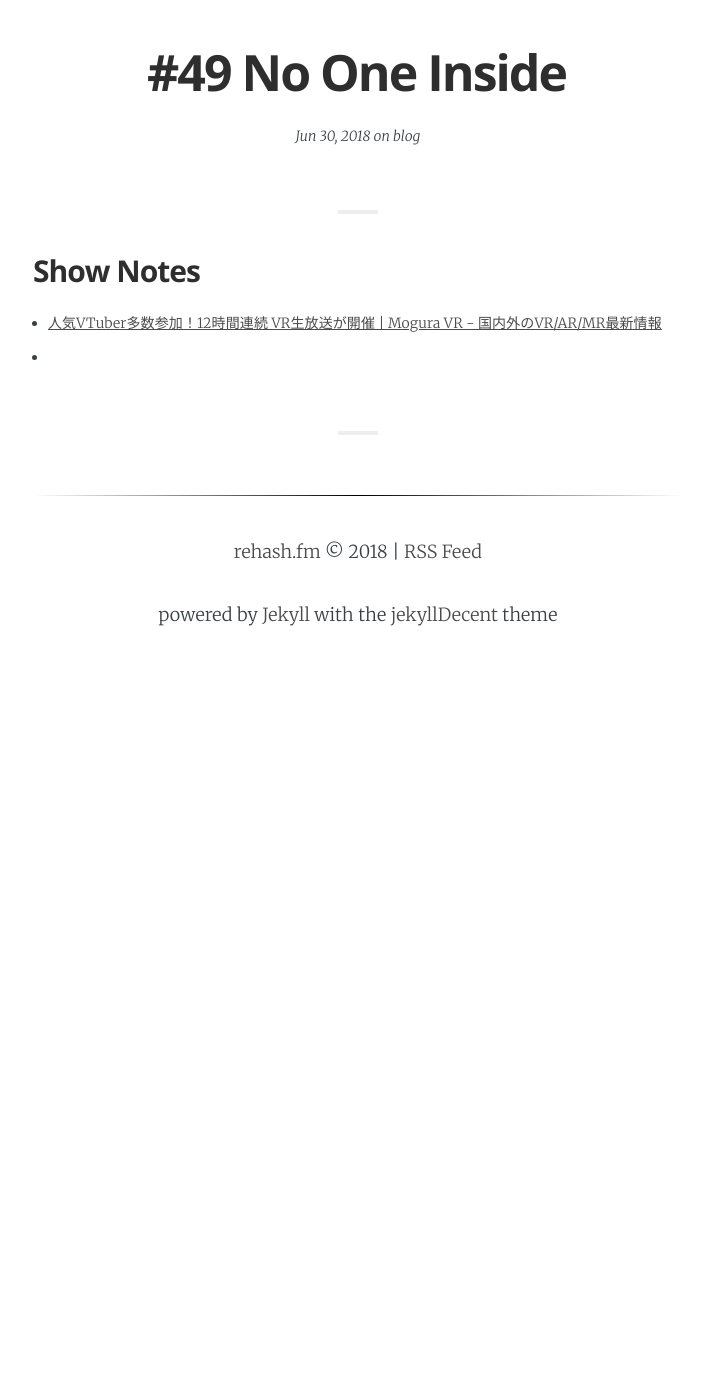
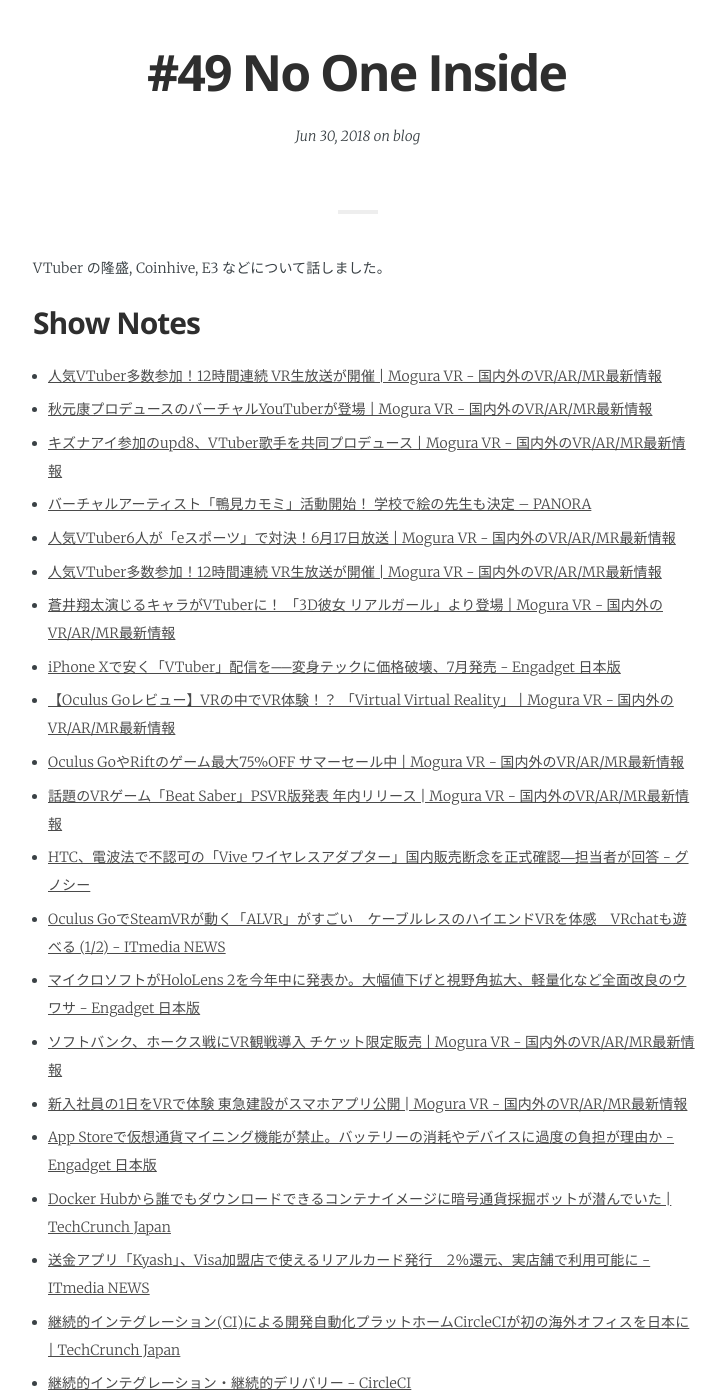
Before and after one commit to rehashfm/rehash.fm, a Jekyll site: the page built from _posts/2018-07-01-49.md, in a window 1280 px wide and 1400 px high, scrolled down 346 px. Shown: the whole window, without its empty margins (282-1007 px from the left). Built offline with Jekyll 4.4.1, drawn with Linux system fonts in a browser that asks for light colours; some web fonts are replaced; before the commit the page ends 976 px from its top, so only the background shows below that; some of the changed text lies outside the part shown.

Commit message:
add links

```diff
--- a/_posts/2018-07-01-49.md
+++ b/_posts/2018-07-01-49.md
@@ -5,9 +5,37 @@
 tags:              blog
 category:          Blog
 author:            smile-0yen,azihsoyn
-excerpt:
+excerpt:           VTuber の隆盛, Coinhive, E3 などについて話しました。
 ---
+VTuber の隆盛, Coinhive, E3 などについて話しました。
 
 ## Show Notes
 - [人気VTuber多数参加！12時間連続 VR生放送が開催 \| Mogura VR \- 国内外のVR/AR/MR最新情報](https://www.moguravr.com/phi-matsuri/){:target="_blank"}
--
+- [秋元康プロデュースのバーチャルYouTuberが登場 \| Mogura VR \- 国内外のVR/AR/MR最新情報](https://www.moguravr.com/fujimasakura-vtuber/){:target="_blank"}
+- [キズナアイ参加のupd8、VTuber歌手を共同プロデュース \| Mogura VR \- 国内外のVR/AR/MR最新情報](https://www.moguravr.com/yuni-vtuber/){:target="_blank"}
+- [バーチャルアーティスト「鴨見カモミ」活動開始！ 学校で絵の先生も決定 – PANORA](http://panora.tokyo/65102/){:target="_blank"}
+- [人気VTuber6人が「eスポーツ」で対決！6月17日放送 \| Mogura VR \- 国内外のVR/AR/MR最新情報](https://www.moguravr.com/vtuber-e-sports/){:target="_blank"}
+- [人気VTuber多数参加！12時間連続 VR生放送が開催 \| Mogura VR \- 国内外のVR/AR/MR最新情報](https://www.moguravr.com/phi-matsuri/){:target="_blank"}
+- [蒼井翔太演じるキャラがVTuberに！ 「3D彼女 リアルガール」より登場 \| Mogura VR \- 国内外のVR/AR/MR最新情報](https://www.moguravr.com/3dkanojo-vtuber/){:target="_blank"}
+- [iPhone Xで安く「VTuber」配信を──変身テックに価格破壊、7月発売 \- Engadget 日本版](https://japanese.engadget.com/2018/06/12/iphone-x-vtuber-7/){:target="_blank"}
+- [【Oculus Goレビュー】VRの中でVR体験！？ 「Virtual Virtual Reality」 \| Mogura VR \- 国内外のVR/AR/MR最新情報](https://www.moguravr.com/virtual-virtual-reality/){:target="_blank"}
+- [Oculus GoやRiftのゲーム最大75%OFF サマーセール中 \| Mogura VR \- 国内外のVR/AR/MR最新情報](https://www.moguravr.com/oculus-summer-sale/){:target="_blank"}
+- [話題のVRゲーム「Beat Saber」PSVR版発表 年内リリース \| Mogura VR \- 国内外のVR/AR/MR最新情報](https://www.moguravr.com/psvr-beat-saber/){:target="_blank"}
+- [HTC、電波法で不認可の「Vive ワイヤレスアダプター」国内販売断念を正式確認―担当者が回答 \- グノシー](https://gunosy.com/articles/af484){:target="_blank"}
+- [Oculus GoでSteamVRが動く「ALVR」がすごい　ケーブルレスのハイエンドVRを体感　VRchatも遊べる \(1/2\) \- ITmedia NEWS](http://www.itmedia.co.jp/news/articles/1806/15/news071.html){:target="_blank"}
+- [マイクロソフトがHoloLens 2を今年中に発表か。大幅値下げと視野角拡大、軽量化など全面改良のウワサ \- Engadget 日本版](https://japanese.engadget.com/2018/06/14/hololens-2/){:target="_blank"}
+- [ソフトバンク、ホークス戦にVR観戦導入 チケット限定販売 \| Mogura VR \- 国内外のVR/AR/MR最新情報](https://www.moguravr.com/softbank-hawks-vr-2/){:target="_blank"}
+- [新入社員の1日をVRで体験 東急建設がスマホアプリ公開 \| Mogura VR \- 国内外のVR/AR/MR最新情報](https://www.moguravr.com/tokyu-cnst-vr-app/){:target="_blank"}
+- [App Storeで仮想通貨マイニング機能が禁止。バッテリーの消耗やデバイスに過度の負担が理由か \- Engadget 日本版](https://japanese.engadget.com/2018/06/12/app-store/){:target="_blank"}
+- [Docker Hubから誰でもダウンロードできるコンテナイメージに暗号通貨採掘ボットが潜んでいた \| TechCrunch Japan](https://jp.techcrunch.com/2018/06/16/2018-06-15-tainted-crypto-mining-containers-pulled-from-docker-hub/?guccounter=1){:target="_blank"}
+- [送金アプリ「Kyash」、Visa加盟店で使えるリアルカード発行　2％還元、実店舗で利用可能に \- ITmedia NEWS](http://www.itmedia.co.jp/news/articles/1806/07/news103.html){:target="_blank"}
+- [継続的インテグレーション\(CI\)による開発自動化プラットホームCircleCIが初の海外オフィスを日本に \| TechCrunch Japan](https://jp.techcrunch.com/2018/06/12/2018-06-11-circleci-japan/?guccounter=1){:target="_blank"}
+- [継続的インテグレーション・継続的デリバリー \- CircleCI](https://circleci.jp/){:target="_blank"}
+- [韓国MVNO、9年前のiPhone 3GS（新品）を販売開始。同梱品全アリで約4500円 \- Engadget 日本版](https://japanese.engadget.com/2018/06/15/mvno-9-iphone-3gs-4500/){:target="_blank"}
+- [「E3」では発表が抑え気味だった任天堂、その抜け目ない戦略｜WIRED\.jp](https://wired.jp/2018/06/15/e3-2018-nintendo-direct/){:target="_blank"}
+- [完全新作メカアクション『デモンエクスマキナ』、プレイ実演ライブ直後にプロデューサーの佃氏を直撃！【E3 2018】 \- ファミ通\.com](https://www.famitsu.com/news/201806/15159210.html){:target="_blank"}
+- [マイクロソフト、スマホで遊べるXboxストリーミングゲームサービスを予告 \- Engadget 日本版](https://japanese.engadget.com/2018/06/10/xboxstream/){:target="_blank"}
+- [マイクロソフト、複数の次世代Xboxを開発中。ゲーム専用機も注力アピール \- Engadget 日本版](https://japanese.engadget.com/2018/06/11/xbox/){:target="_blank"}
+- [SonyがE3 2018で発表するPSゲームの数々、最人気はやはりバイオハ… \| TechCrunch Japan](https://jp.techcrunch.com/2018/06/12/2018-06-11-heres-what-sony-announced-at-e3-2018/){:target="_blank"}
+- [フロム・ソフトウェアの新作プレイステーション VR専用『Deracine（デラシネ）』が発表！【E3 2018】 \- ファミ通\.com](https://www.famitsu.com/news/201806/12158930.html){:target="_blank"}
+- [Android Things Hands\-on Meetup \- connpass](https://connpass.com/event/88499/){:target="_blank"}
```
